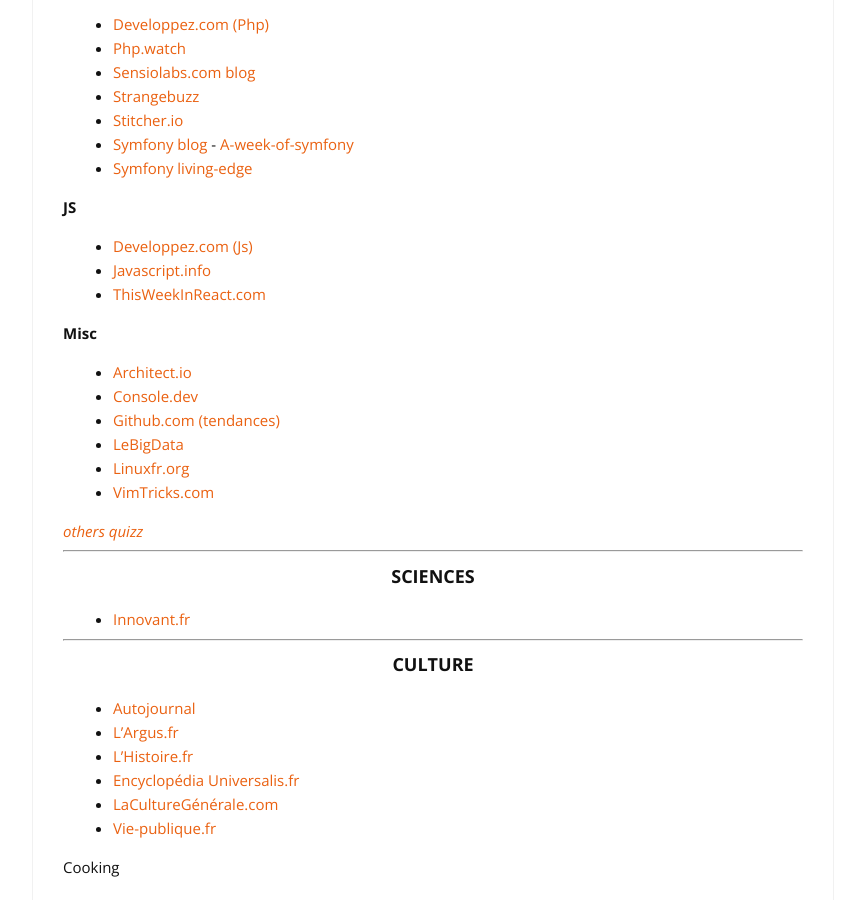
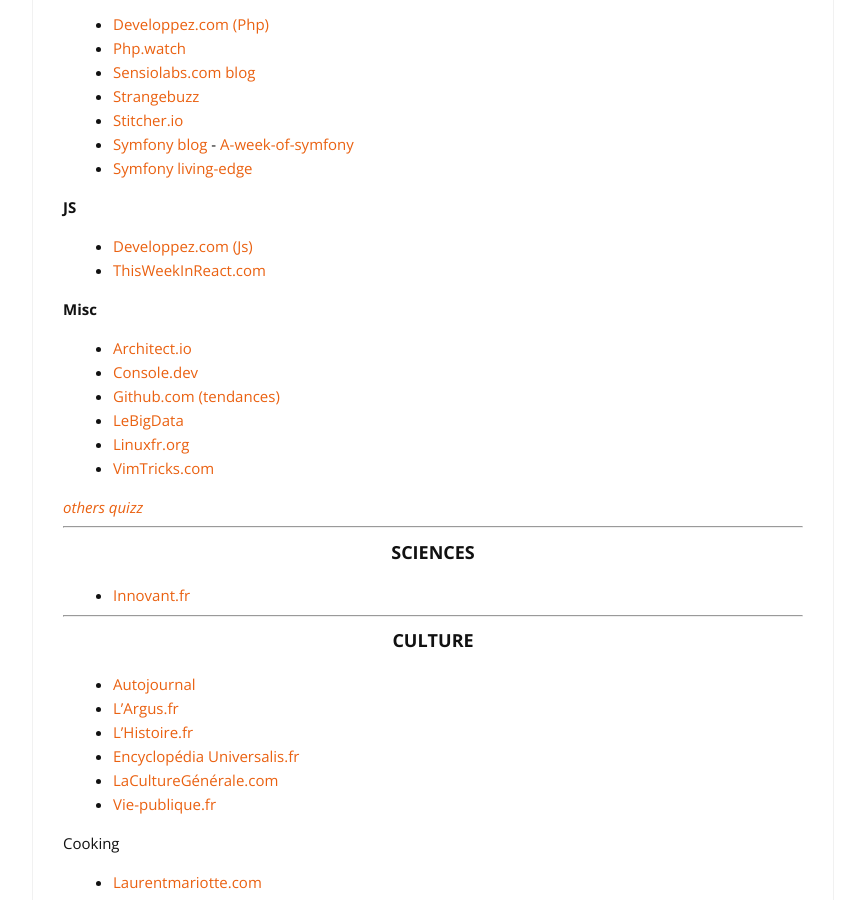
Before and after one commit to cylmat/cylmat.github.io, a Jekyll site: the page built from _pages/news.md, in a window 1280 px wide and 900 px high, scrolled down 1163 px. Shown: the whole window, without its empty margins (207-1072 px from the left). Built offline with Jekyll 4.4.1, drawn with Linux system fonts in a browser that asks for light colours; nearby versions of some CDN libraries.

Commit message:
Update news.md

```diff
--- a/_pages/news.md
+++ b/_pages/news.md
@@ -60,7 +60,6 @@
 
 **JS**
 + [Developpez.com (Js)](https://javascript.developpez.com)
-+ [Javascript.info](https://fr.javascript.info)
 + [ThisWeekInReact.com](https://thisweekinreact.com/articles)
 
 **Misc**
```
